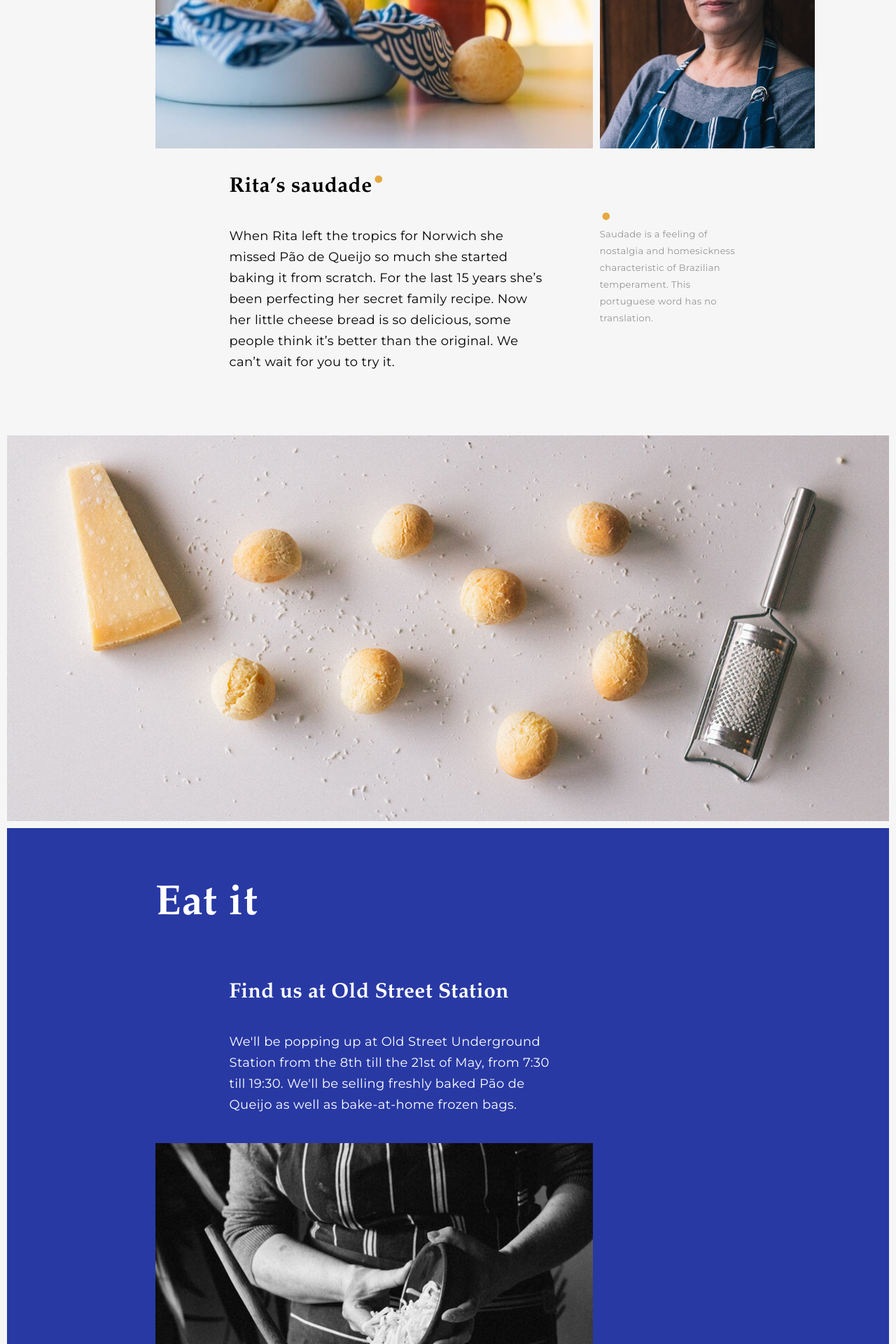
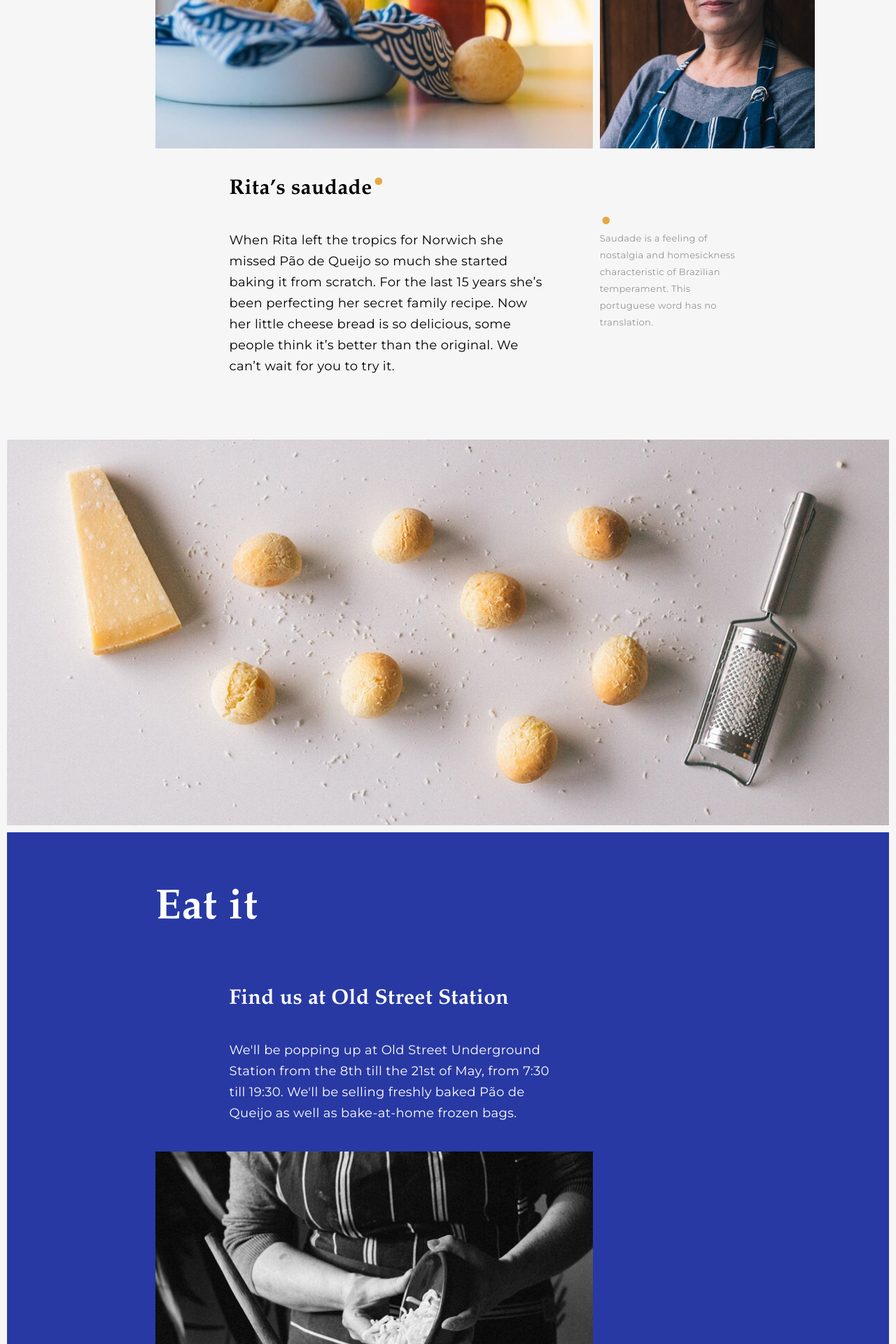
Before and after one commit to peduarte/dona-rita, a Jekyll site: the page built from index.html, in a window 1280 px wide. Shown: the part 1150-3070 px from the top of the page at 70% size. Built offline with Jekyll 4.4.1, drawn with Linux system fonts in a browser that asks for light colours.

Commit message:
🎨  Improve PR

```diff
--- a/_sass/_global.scss
+++ b/_sass/_global.scss
@@ -76,13 +76,13 @@
 h3,
 .h3 {
 	font-size: 20px;
-	line-height: 20px;
+	line-height: 36px;
 	margin-top: 20px;
 	margin-bottom: 20px;
 
 	@include medium {
 		font-size: 30px;
-		line-height: 30px;
+		line-height: 36px;
 		margin-top: 40px;
 		margin-bottom: 40px;
 	}
```
